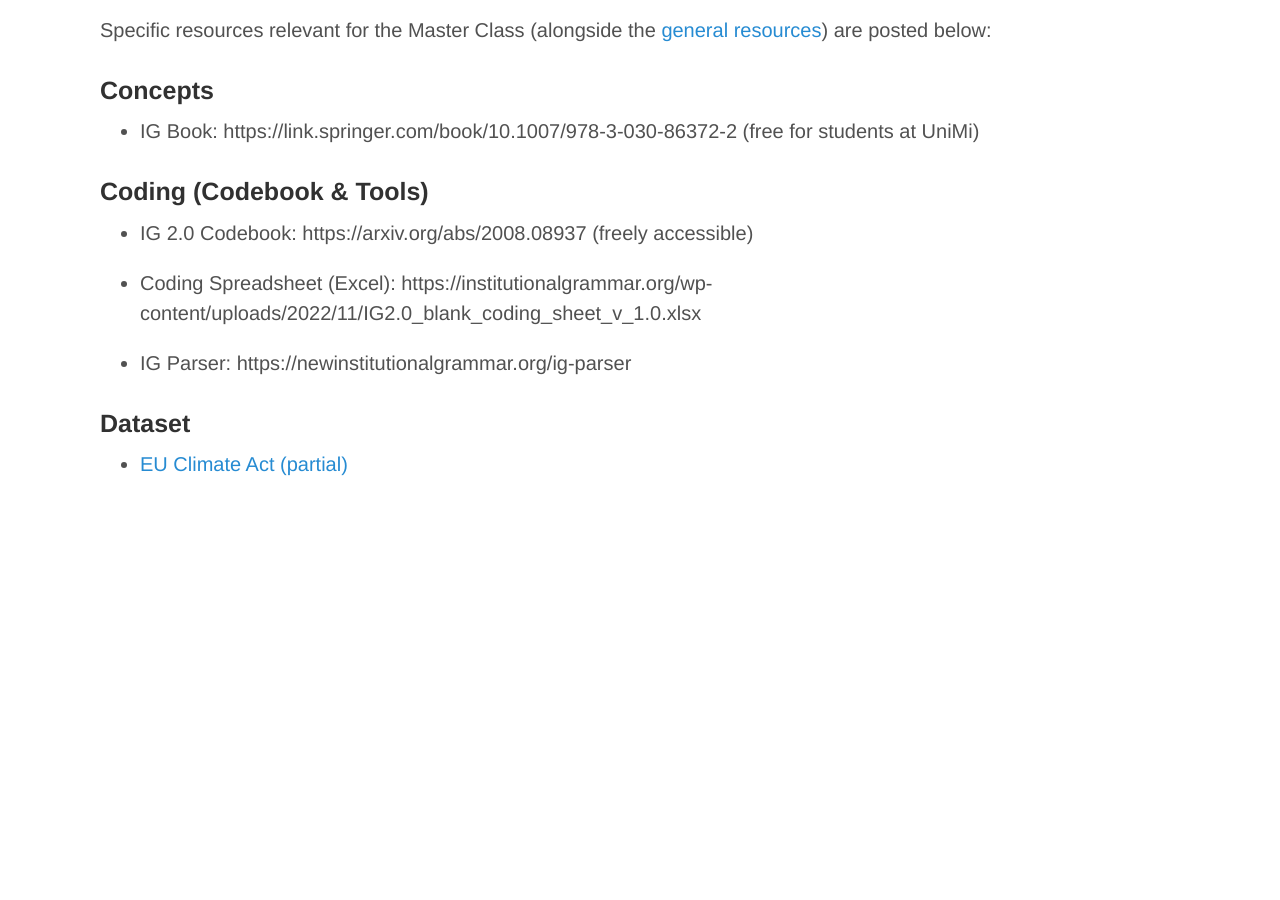
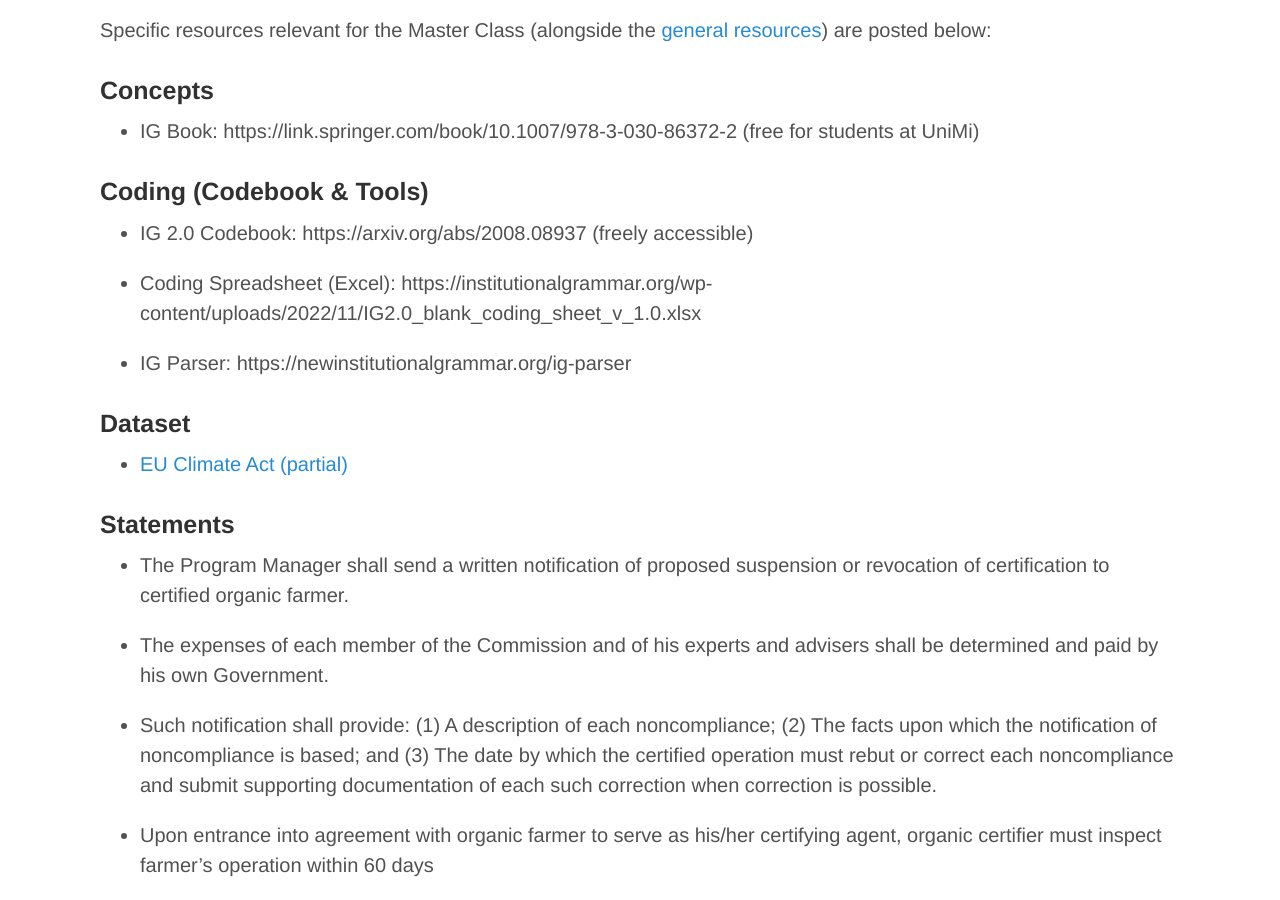
Before and after one commit to InstitutionalGrammar/IG-Book, a Jekyll site: the page built from events-milan-2022.md, in a window 1280 px wide and 900 px high, scrolled down 673 px. Built offline with Jekyll 4.4.1, drawn with Linux system fonts in a browser that asks for light colours; before the commit the page ends 1172 px from its top, so only the background shows below that.

Commit message:
Added statements.

```diff
--- a/events-milan-2022.md
+++ b/events-milan-2022.md
@@ -31,3 +31,14 @@ Specific resources relevant for the Master Class (alongside the <a href="{{ site
 ### Dataset
 
 * [EU Climate Act (partial)](https://docs.google.com/spreadsheets/d/1cFNIgemAie4Q9AHpDyBbJjpfgICnPumcTBMDWVy6E8k/edit?usp=sharing)
+
+
+### Statements
+
+* The Program Manager shall send a written notification of proposed suspension or revocation of certification to certified organic farmer.
+
+* The expenses of each member of the Commission and of his experts and advisers shall be determined and paid by his own Government.
+
+* Such notification shall provide: (1) A description of each noncompliance; (2) The facts upon which the notification of noncompliance is based; and (3) The date by which the certified operation must rebut or correct each noncompliance and submit supporting documentation of each such correction when correction is possible.
+
+* Upon entrance into agreement with organic farmer to serve as his/her certifying agent, organic certifier must inspect farmer's operation within 60 days
```
